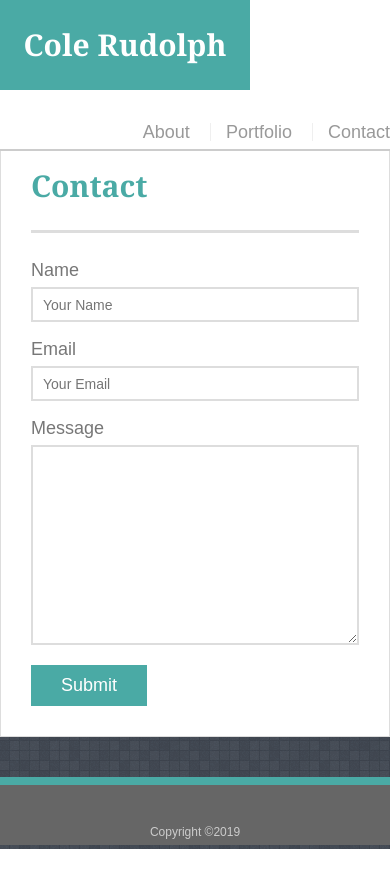
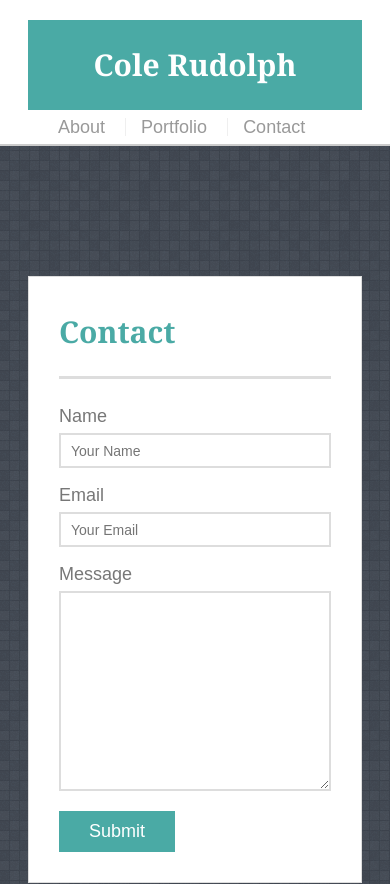
Before and after one commit to Skorgum/Responsive-Portfolio, a plain HTML site: page contact.html in a window 390 px wide. Shown: the top 884 px of the page. Before the commit the page ends 849 px from the top, so only its background shows below. Drawn offline with Linux system fonts and the light colour scheme.

Commit message:
added media queries

```diff
--- a/assets/css/style.css
+++ b/assets/css/style.css
@@ -203,3 +203,42 @@ input[type=submit] {
     background-color: #4aaaa5;
     border: 0 none;
 }
+
+@media screen and (max-width: 980px) {
+    .container {
+        max-width: 960px;
+    }
+}
+
+@media screen and (max-width: 768px) {
+    .container {
+        max-width: 728px;
+        padding: 20px;
+    }
+}
+
+@media screen and (max-width: 640px) {
+    .container {
+        max-width: 374px;
+        padding: 20px;
+    }
+    #head {
+        position: static;
+        width: 100%;
+        max-width: 640px;
+        text-align: center;
+        margin: 0;
+        padding: 0;
+    }
+    #logo {
+        width: 100%;
+        max-width: 640px;
+        text-align: center;
+        margin: 0;
+        padding: 0;
+    }
+    nav {
+        float: left;
+        margin: 0px;
+    }
+}
--- a/contact.html
+++ b/contact.html
@@ -3,9 +3,10 @@
 
 <head>
     <meta charset="UTF-8">
-    <title>Contact | Cole Rudolph></title>
+    <meta name="viewport" content="width=device-width, initial-scale=1.0, shrink-to-fit=no">
     <link rel="stylesheet" type="text/css" href="assets/css/reset.css">
     <link rel="stylesheet" type="text/css" href="assets/css/style.css">
+    <title>Contact | Cole Rudolph</title>
 </head>
 
 <body>
```
Also changed, not shown: index.html (+2 -1 lines), portfolio.html (+2 -1 lines).
